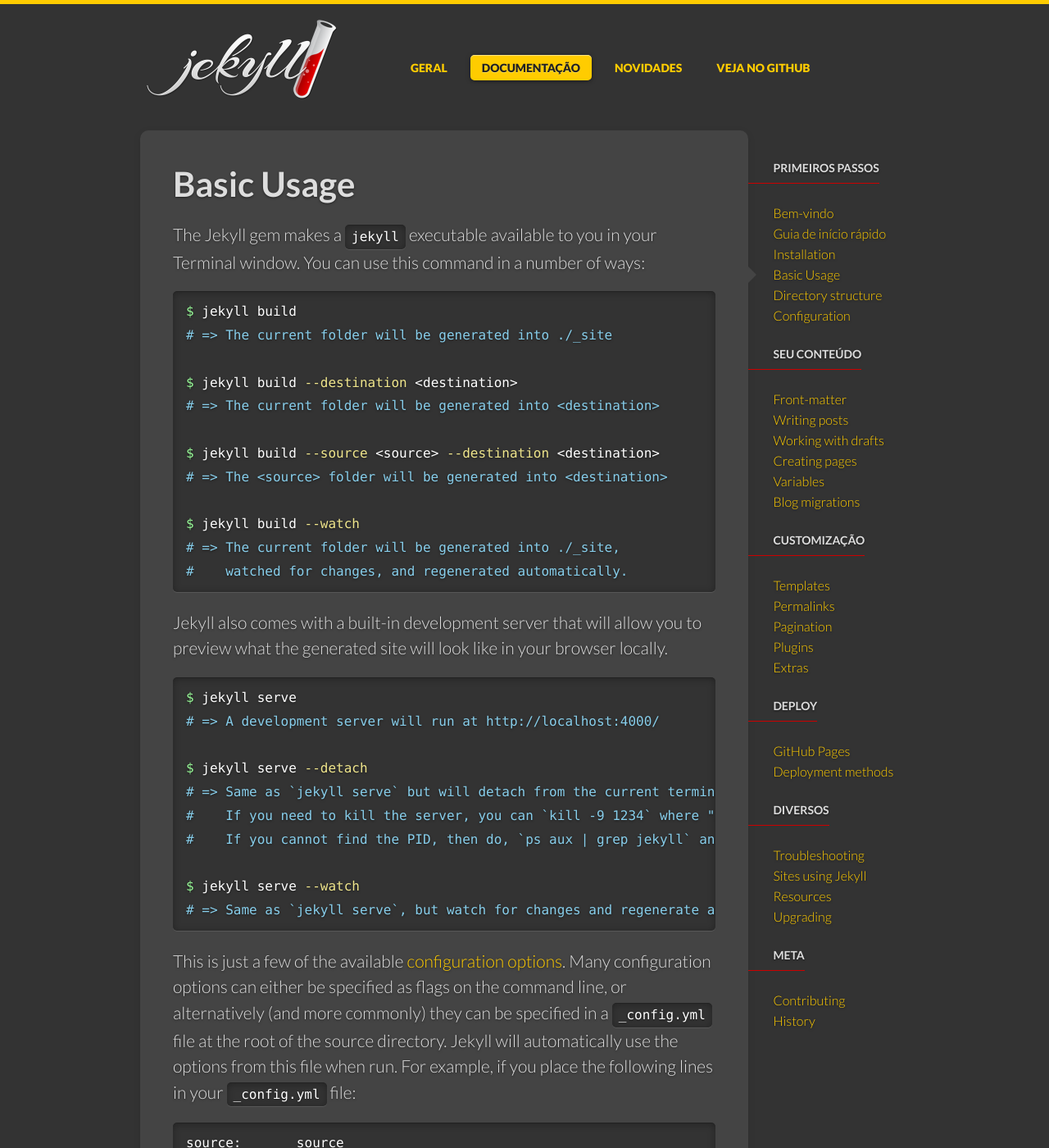
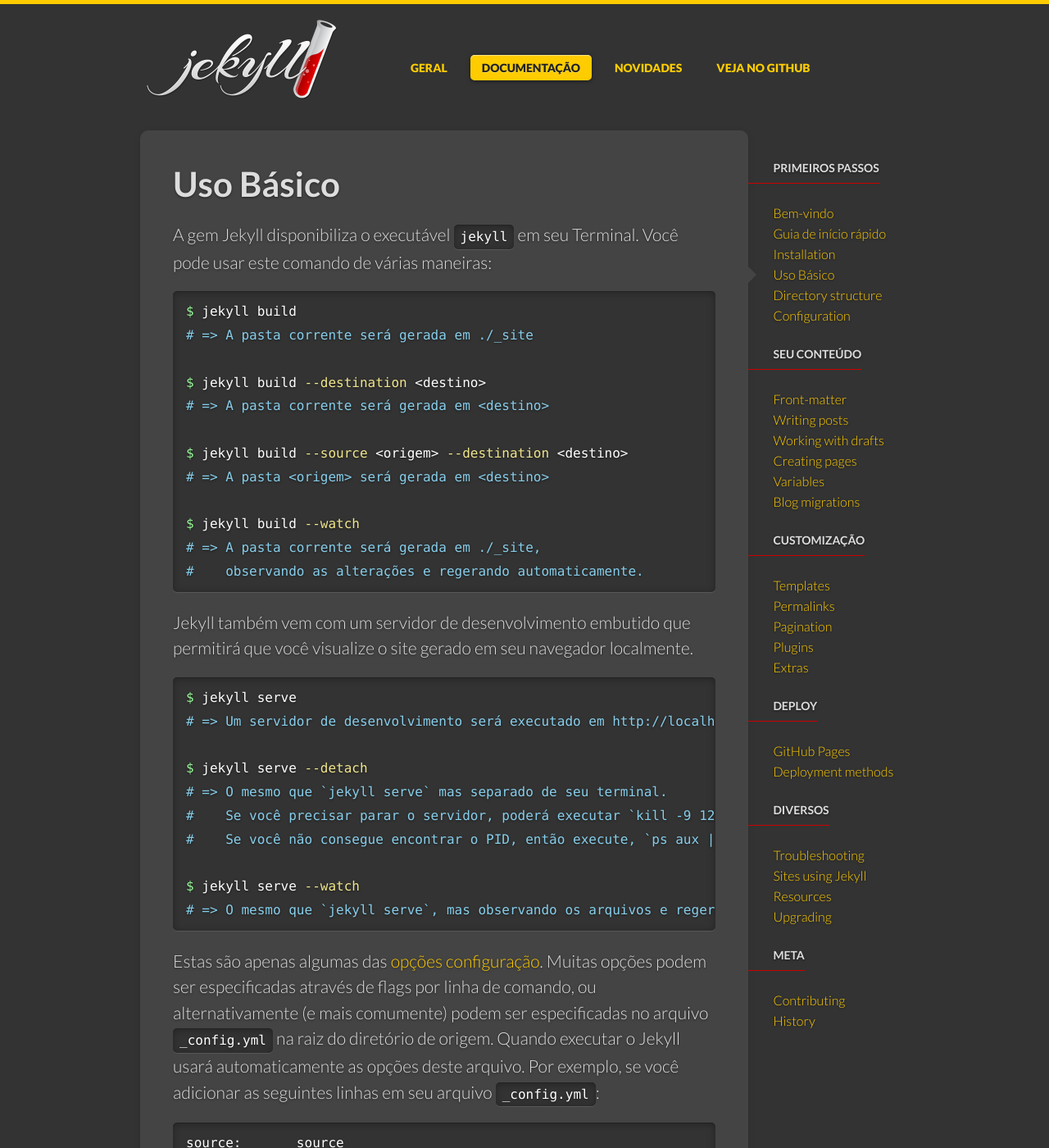
Before and after one commit to merencia/jekyllrb.com.br, a Jekyll site: the page built from docs/usage.md, in a window 1280 px wide and 1400 px high. Shown: the whole window at 82% size. Built offline with Jekyll 4.4.1, drawn with Linux system fonts in a browser that asks for light colours; some web fonts are replaced; comment, search, counter and statistics services are not loaded; some of the changed text lies outside the part shown.

Commit message:
tradução da página de uso

```diff
--- a/docs/usage.md
+++ b/docs/usage.md
@@ -1,63 +1,61 @@
 ---
 layout: docs
-title: Basic Usage
+title: Uso Básico
 prev_section: installation
 next_section: structure
 permalink: /docs/usage/
 ---
 
-The Jekyll gem makes a `jekyll` executable available to you in your Terminal
-window. You can use this command in a number of ways:
+A gem Jekyll disponibiliza o executável `jekyll` em seu Terminal.
+Você pode usar este comando de várias maneiras:
 
 {% highlight bash %}
 $ jekyll build
-# => The current folder will be generated into ./_site
+# => A pasta corrente será gerada em ./_site
 
-$ jekyll build --destination <destination>
-# => The current folder will be generated into <destination>
+$ jekyll build --destination <destino>
+# => A pasta corrente será gerada em <destino>
 
-$ jekyll build --source <source> --destination <destination>
-# => The <source> folder will be generated into <destination>
+$ jekyll build --source <origem> --destination <destino>
+# => A pasta <origem> será gerada em <destino>
 
 $ jekyll build --watch
-# => The current folder will be generated into ./_site,
-#    watched for changes, and regenerated automatically.
+# => A pasta corrente será gerada em ./_site,
+#    observando as alterações e regerando automaticamente.
 {% endhighlight %}
 
-Jekyll also comes with a built-in development server that will allow you to
-preview what the generated site will look like in your browser locally.
+Jekyll também vem com um servidor de desenvolvimento embutido que permitirá
+que você visualize o site gerado em seu navegador localmente.
 
 {% highlight bash %}
 $ jekyll serve
-# => A development server will run at http://localhost:4000/
+# => Um servidor de desenvolvimento será executado em http://localhost:4000/
 
 $ jekyll serve --detach
-# => Same as `jekyll serve` but will detach from the current terminal.
-#    If you need to kill the server, you can `kill -9 1234` where "1234" is the PID.
-#    If you cannot find the PID, then do, `ps aux | grep jekyll` and kill the instance. [Read more](http://unixhelp.ed.ac.uk/shell/jobz5.html).
+# => O mesmo que `jekyll serve` mas separado de seu terminal.
+#    Se você precisar parar o servidor, poderá executar `kill -9 1234` onde "1234" é o PID.
+#    Se você não consegue encontrar o PID, então execute, `ps aux | grep jekyll` e finalize a instância. [Leia mais](http://unixhelp.ed.ac.uk/shell/jobz5.html).
 
 $ jekyll serve --watch
-# => Same as `jekyll serve`, but watch for changes and regenerate automatically.
+# => O mesmo que `jekyll serve`, mas observando os arquivos e regerando automaticamente.
 {% endhighlight %}
 
-This is just a few of the available [configuration options](../configuration/).
-Many configuration options can either be specified as flags on the command line,
-or alternatively (and more commonly) they can be specified in a `_config.yml`
-file at the root of the source directory. Jekyll will automatically use the
-options from this file when run. For example, if you place the following lines
-in your `_config.yml` file:
+Estas são apenas algumas das [opções configuração](../configuration/).
+Muitas opções podem ser especificadas através de flags por linha de comando,
+ou alternativamente (e mais comumente) podem ser especificadas no arquivo `_config.yml`
+na raiz do diretório de origem. Quando executar o Jekyll usará automaticamente as opções deste arquivo. Por exemplo, se você adicionar as seguintes linhas em seu arquivo `_config.yml`:
 
 {% highlight yaml %}
 source:      _source
 destination: _deploy
 {% endhighlight %}
 
-Then the following two commands will be equivalent:
+Então o seguinte comando será equivalente:
 
 {% highlight bash %}
 $ jekyll build
 $ jekyll build --source _source --destination _deploy
 {% endhighlight %}
 
-For more about the possible configuration options, see the
-[configuration](../configuration/) page.
+Para saber mais sobre as possíveis opçoes de configuração veja a página de
+[configuração](../configuration/).
```
